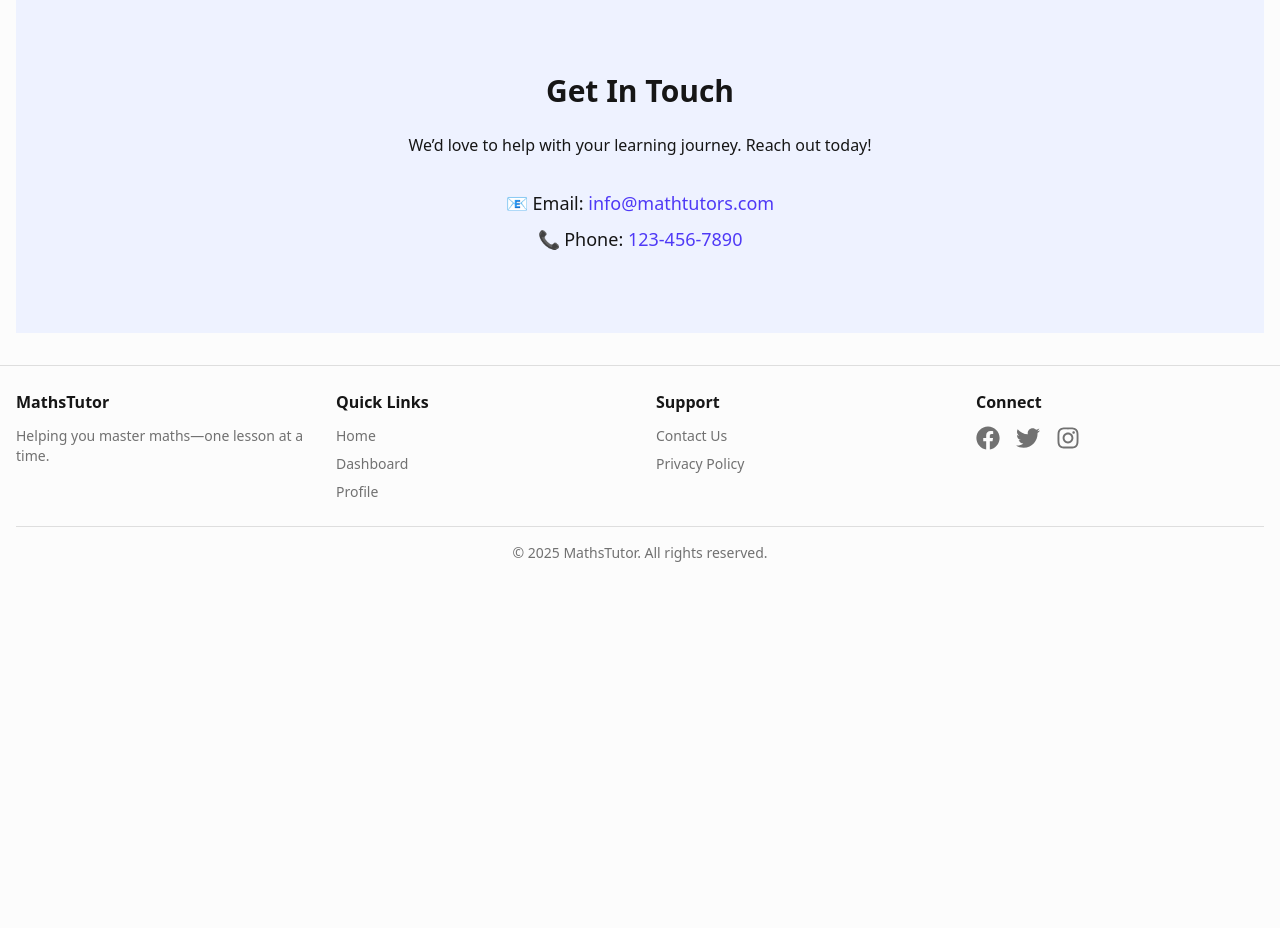
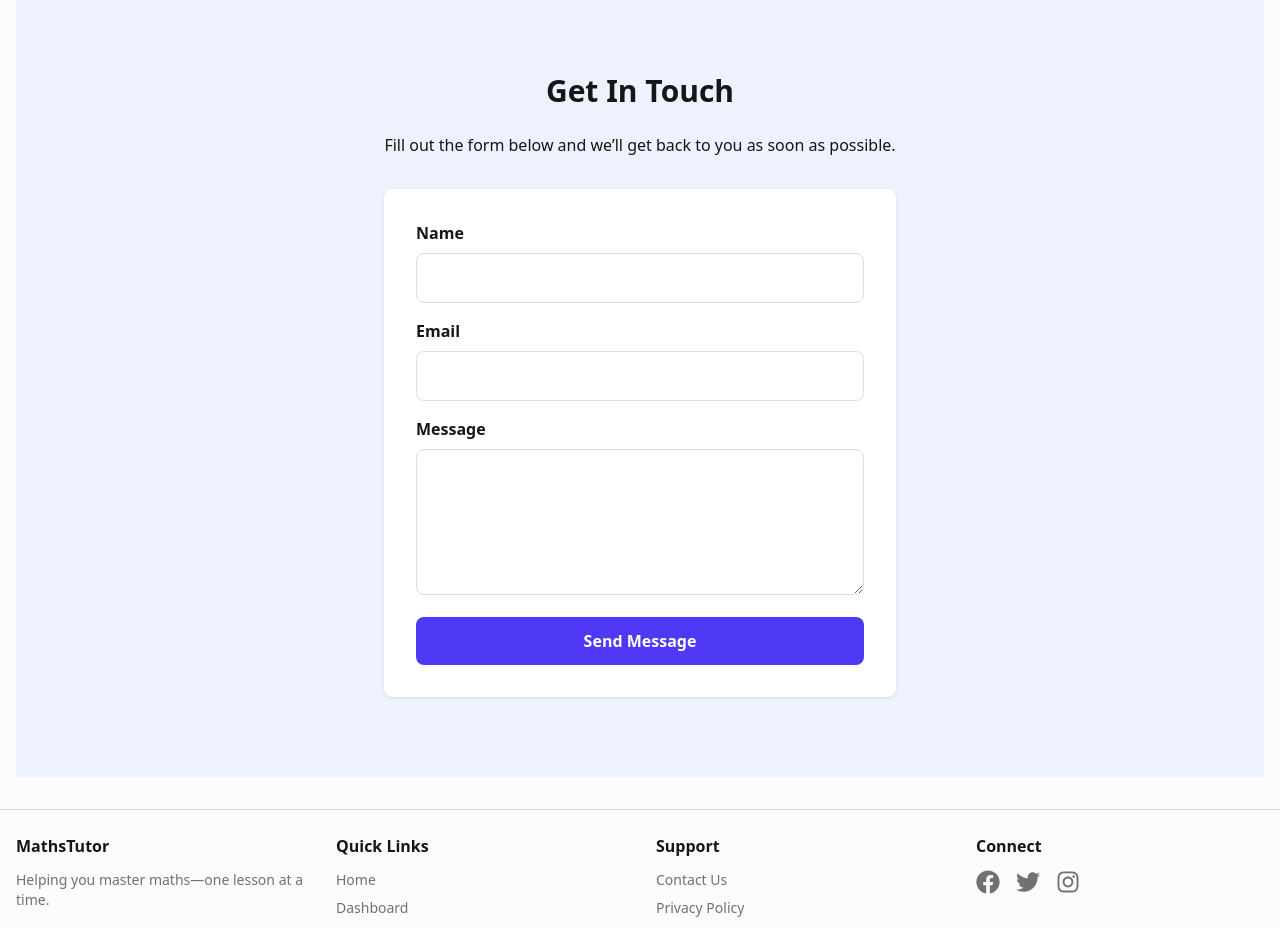
Before and after one commit to markw53/maths-tutor, a React (Vite) app: page / in a window 1280 px wide. Shown: the part 1480-2408 px from the top of the page. Before the commit the page ends 2067 px from the top, so only its background shows below. Built offline with nearby package versions, Linux system fonts and the light colour scheme.

Commit message:
emailJS added

```diff
--- a/src/pages/Home.tsx
+++ b/src/pages/Home.tsx
@@ -1,7 +1,37 @@
 // src/pages/Home.tsx
+import React, { useRef, useState } from "react";
 import { tutors, testimonials } from "@/lib/mockData";
+import emailjs from "@emailjs/browser";
 
 function Home() {
+  const form = useRef<HTMLFormElement>(null);
+  const [loading, setLoading] = useState(false);
+  const [status, setStatus] = useState<string | null>(null);
+
+  const sendEmail = async (e: React.FormEvent) => {
+    e.preventDefault();
+    if (!form.current) return;
+
+    setLoading(true);
+    setStatus(null);
+
+    try {
+      await emailjs.sendForm(
+        import.meta.env.VITE_EMAILJS_SERVICE_ID,  // ✅ secured
+        import.meta.env.VITE_EMAILJS_TEMPLATE_ID, // ✅ secured
+        form.current,
+        import.meta.env.VITE_EMAILJS_PUBLIC_KEY   // ✅ secured
+      );
+      setStatus("Message sent successfully ✅");
+      form.current.reset();
+    } catch (error) {
+      console.error("EmailJS Error:", error);
+      setStatus("Failed to send message ❌");
+    } finally {
+      setLoading(false);
+    }
+  };
+
   return (
     <div className="flex flex-col items-center w-full">
 
@@ -63,22 +93,56 @@ function Home() {
       <section id="contact" className="py-20 bg-indigo-50 w-full text-center px-4">
         <h2 className="text-3xl font-bold mb-6">Get In Touch</h2>
         <p className="mb-8">
-          We’d love to help with your learning journey. Reach out today!
+          Fill out the form below and we’ll get back to you as soon as possible.
         </p>
-        <div className="space-y-2 text-lg">
-          <p>
-            📧 Email:{" "}
-            <a href="mailto:info@mathtutors.com" className="text-indigo-600">
-              info@mathtutors.com
-            </a>
-          </p>
-          <p>
-            📞 Phone:{" "}
-            <a href="tel:1234567890" className="text-indigo-600">
-              123-456-7890
-            </a>
-          </p>
-        </div>
+
+        <form
+          ref={form}
+          onSubmit={sendEmail}
+          className="max-w-lg mx-auto bg-white p-8 rounded-lg shadow"
+        >
+          <div className="mb-4">
+            <label className="block text-left mb-2 font-semibold">Name</label>
+            <input
+              type="text"
+              name="from_name"
+              required
+              className="w-full p-3 border rounded-lg focus:ring-2 focus:ring-indigo-500"
+            />
+          </div>
+
+          <div className="mb-4">
+            <label className="block text-left mb-2 font-semibold">Email</label>
+            <input
+              type="email"
+              name="from_email"
+              required
+              className="w-full p-3 border rounded-lg focus:ring-2 focus:ring-indigo-500"
+            />
+          </div>
+
+          <div className="mb-4">
+            <label className="block text-left mb-2 font-semibold">Message</label>
+            <textarea
+              name="message"
+              rows={5}
+              required
+              className="w-full p-3 border rounded-lg focus:ring-2 focus:ring-indigo-500"
+            />
+          </div>
+
+          <button
+            type="submit"
+            disabled={loading}
+            className="w-full bg-indigo-600 text-white py-3 rounded-lg font-semibold hover:bg-indigo-700 transition"
+          >
+            {loading ? "Sending..." : "Send Message"}
+          </button>
+        </form>
+
+        {status && (
+          <p className="mt-4 text-gray-700 font-medium">{status}</p>
+        )}
       </section>
     </div>
   );
--- /dev/null
+++ b/tailwind.config.js
@@ -0,0 +1,26 @@
+// tailwind.config.js
+/** @type {import('tailwindcss').Config} */
+module.exports = {
+  darkMode: "class", // optional if you want light/dark switching
+  content: [
+    "./index.html",
+    "./src/**/*.{js,ts,jsx,tsx}", // ensures Tailwind scans all components
+  ],
+  theme: {
+    extend: {
+      colors: {
+        background: "hsl(0, 0%, 100%)", // white
+        foreground: "hsl(222, 47%, 11%)", // near-black
+        primary: {
+          DEFAULT: "hsl(239, 84%, 67%)", // indigo (brand)
+          foreground: "hsl(0, 0%, 100%)",
+        },
+        muted: {
+          foreground: "hsl(215, 16%, 47%)", // gray text
+        },
+        border: "hsl(214, 32%, 91%)",
+      },
+    },
+  },
+  plugins: [],
+};
```
Also changed, not shown: 1 other file (tests, documents, lock files or other folders).
